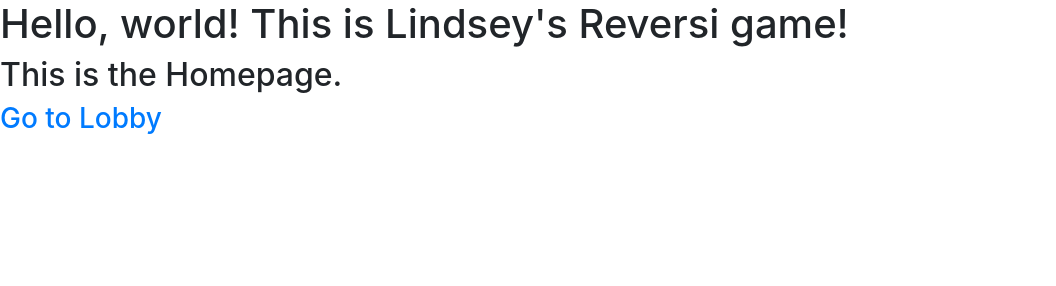
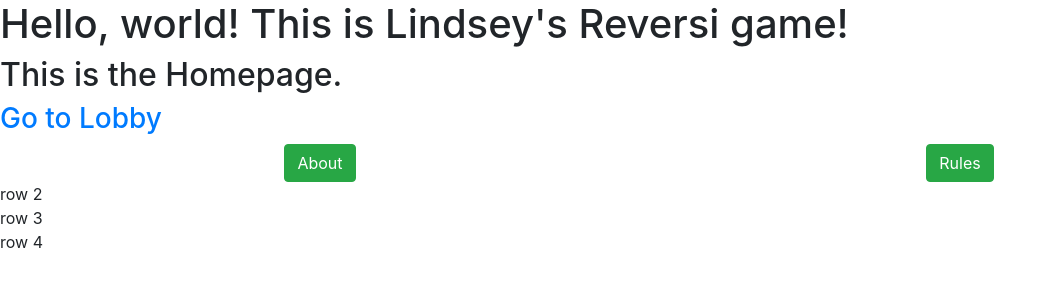
Before and after one commit to lerstad/MHCID-285-Reversi, a website: page public/index.html in a window 1280 px wide. Shown: the whole page, without its empty margins (0-1056 px from the left). Drawn offline with nearby package versions, Linux system fonts and the light colour scheme.

Commit message:
Updated to include 4 rows and links

```diff
--- a/public/index.html
+++ b/public/index.html
@@ -15,6 +15,31 @@
     <h2>This is the Homepage.</h2>
     <h3><a href="/lobby.html">Go to Lobby</a></h3>
 
+    <div class="container-fluid">
+
+      <div class="row">
+        <div class="col text-center">
+          <a class="btn btn-success text-nowrap" href="about.html">About</a>
+        </div>
+        <div class="col text-center">
+          <a class="btn btn-success text-nowrap" href="https://en.wikipedia.org/wiki/Reversi">Rules</a>
+        </div>
+      </div>
+
+      <div class="row">
+        row 2
+      </div>
+
+      <div class="row">
+        row 3
+      </div>
+
+      <div class="row">
+        row 4
+      </div>
+
+    </div>
+
     <!-- Optional JavaScript -->
     <!-- jQuery first, then Popper.js, then Bootstrap JS -->
     <script src="https://code.jquery.com/jquery-3.3.1.slim.min.js" integrity="sha384-q8i/X+965DzO0rT7abK41JStQIAqVgRVzpbzo5smXKp4YfRvH+8abtTE1Pi6jizo" crossorigin="anonymous"></script>
```
